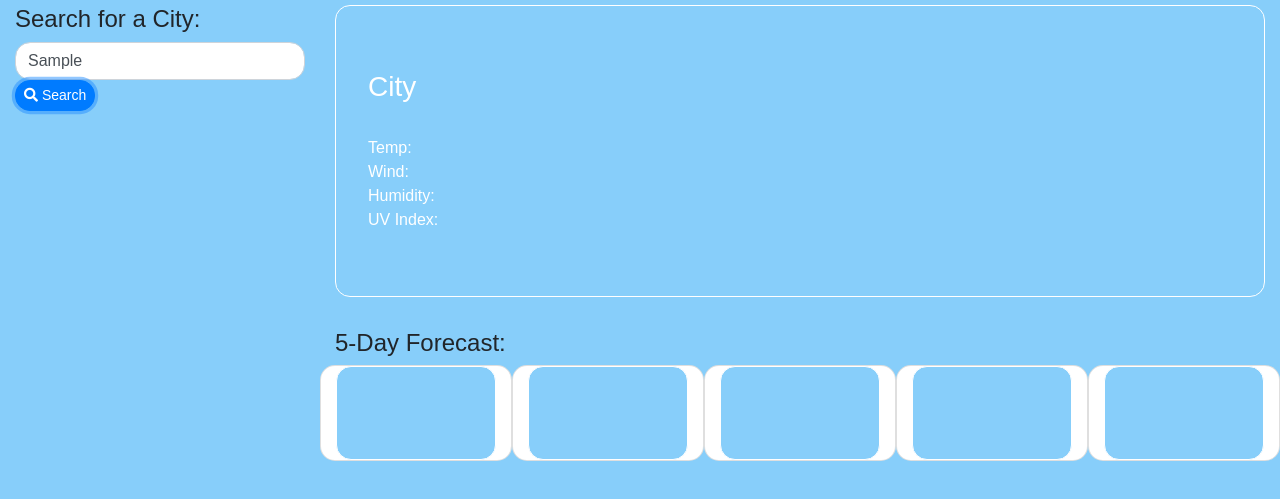
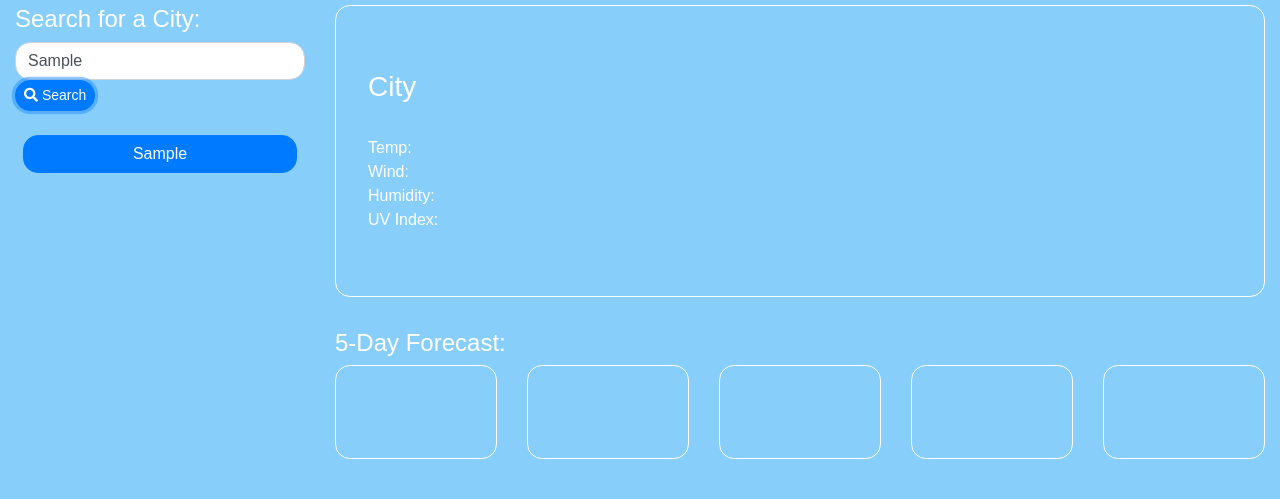
Before and after one commit to ahnjaeyung/Homework_6_Weather_Dashboard, a plain HTML site: page index.html in a window 1280 px wide. Both pictures are taken after typing "Sample" into the empty fields and a click on the button "Search". Shown: the part 81-580 px from the top of the page. Drawn offline with nearby package versions, Linux system fonts and the light colour scheme; no server answers.

Commit message:
added more css styling, and added a cityButton() function call in the searchBtnClick function definition

```diff
--- a/assets/css/style.css
+++ b/assets/css/style.css
@@ -8,6 +8,9 @@ body {
     background: linear-gradient(to bottom, rgb(13, 13, 231) 5%, lightskyblue);
     color: white;
     padding: 15px;
+}
+h4 {
+    color: white;
 }
 .favorable {
     background-color: green;
@@ -21,7 +24,8 @@ body {
 }
 .card {
     border-radius: 15px;
-    background-color: white;
+    background-color: lightskyblue;
+    border: none;
 }
 .card-body, .jumbotron {
     border-radius: 15px;
@@ -29,10 +33,9 @@ body {
     background-color: lightskyblue;
     border: 1.5px solid white;
 }
-.btn-secondary {
+.btn-primary {
     border-radius: 15px;
     color: white;
-    background-color: rgb(13, 13, 231);
 }
 #citySearch, #searchBtn {
     border-radius: 15px;
--- a/assets/jss/script.js
+++ b/assets/jss/script.js
@@ -19,12 +19,13 @@ function searchBtnClick(event) {
     cityArray.push(city);
     localStorage.cityArray = JSON.stringify(cityArray);
     weatherForecast(city);
+    cityButtons();
 } // end of searchBtnClick function definition
 
 function cityButtons() {
     document.querySelector("#cityArray").innerHTML = "";
     for (i = 0; i < cityArray.length; i++){
-        document.querySelector("#cityArray").innerHTML+=`<li onclick="weatherForecast('${cityArray[i]}')"class="btn btn-secondary mb-1">${cityArray[i]}</li>`
+        document.querySelector("#cityArray").innerHTML+=`<li onclick="weatherForecast('${cityArray[i]}')"class="btn btn-primary mb-1">${cityArray[i]}</li>`
     }
 } // end of cityButtons function definition
 
```
